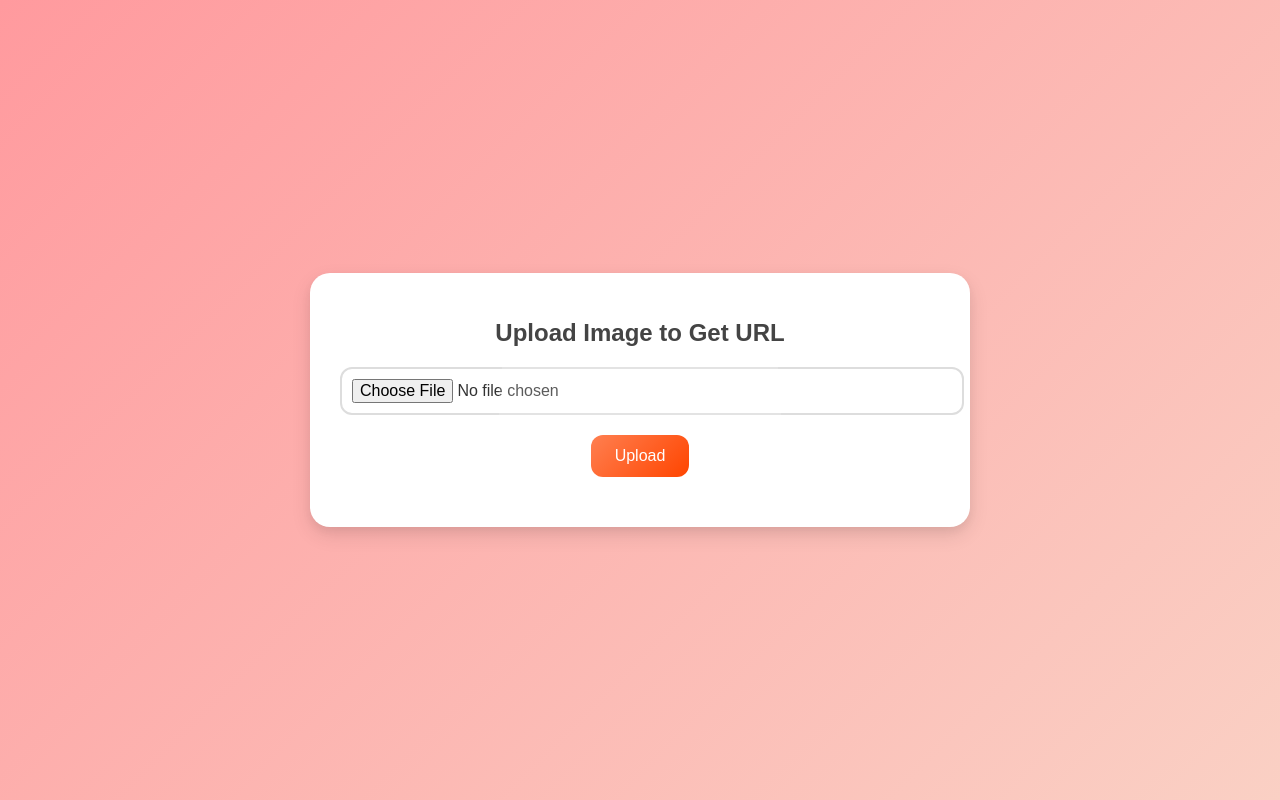
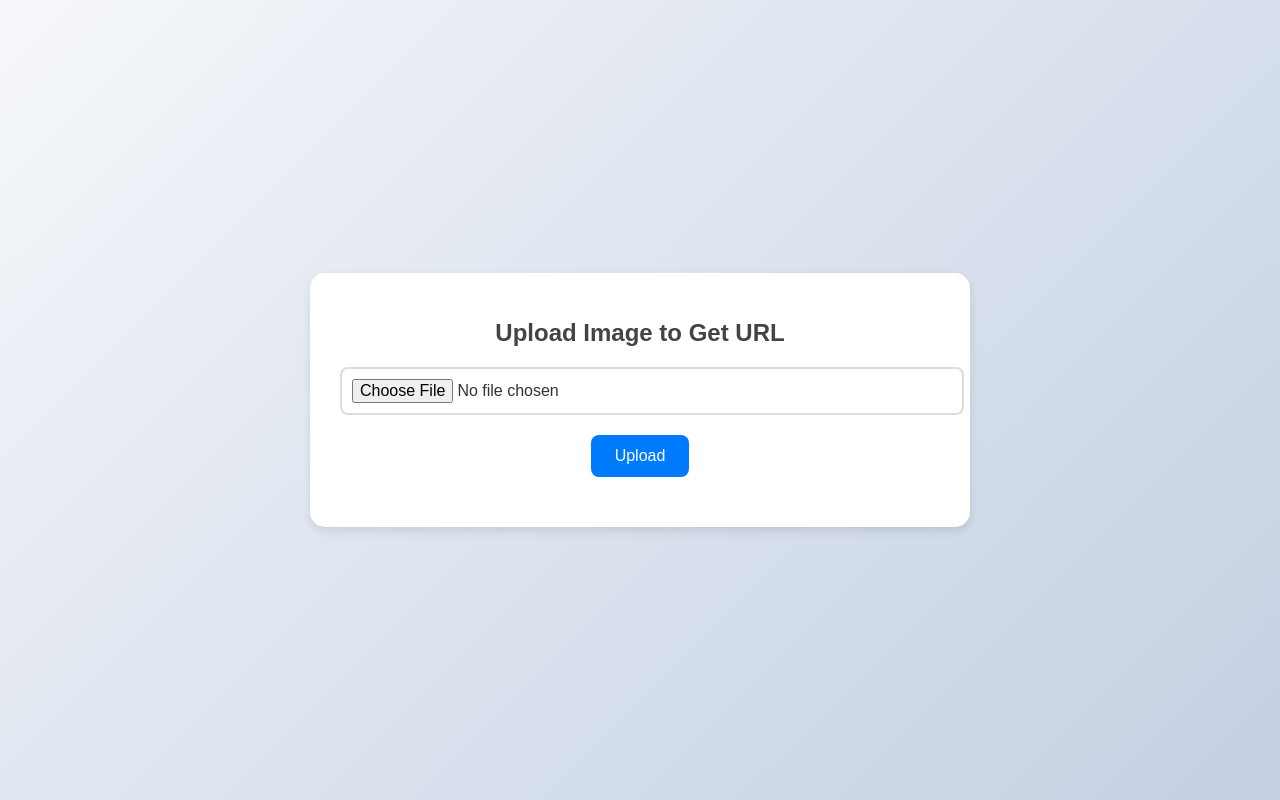
Before and after one commit to DaffTzy5912/Trl, a website: page public/index.html in a window 1280 px wide. Drawn offline with Linux system fonts and the light colour scheme.

Commit message:
Update index.html

```diff
--- a/public/index.html
+++ b/public/index.html
@@ -3,13 +3,14 @@
 <head>
     <meta charset="UTF-8">
     <meta name="viewport" content="width=device-width, initial-scale=1.0">
-    <title>Image to URL</title>
+    <title>Image to URL - Catbox Upload</title>
     <style>
+        /* Modern CSS Styling */
         body {
             font-family: 'Arial', sans-serif;
             margin: 0;
             padding: 0;
-            background: linear-gradient(135deg, #ff9a9e, #fad0c4);
+            background: linear-gradient(135deg, #f5f7fa, #c3cfe2);
             color: #333;
             display: flex;
             justify-content: center;
@@ -22,88 +23,53 @@
             width: 100%;
             background: white;
             padding: 30px;
-            border-radius: 20px;
-            box-shadow: 0 8px 20px rgba(0, 0, 0, 0.1), 0 4px 10px rgba(0, 0, 0, 0.05);
+            border-radius: 15px;
+            box-shadow: 0 4px 10px rgba(0, 0, 0, 0.1);
             text-align: center;
-            position: relative;
-            overflow: hidden;
-        }
-
-        .container::before {
-            content: '';
-            position: absolute;
-            top: -50%;
-            left: -50%;
-            width: 200%;
-            height: 200%;
-            background: radial-gradient(circle, rgba(255, 255, 255, 0.2) 20%, transparent 20%);
-            transform: rotate(45deg);
-            animation: lightEffect 10s infinite linear;
-        }
-
-        @keyframes lightEffect {
-            0% {
-                transform: rotate(0deg);
-            }
-            100% {
-                transform: rotate(360deg);
-            }
         }
 
         h1 {
             font-size: 24px;
             margin-bottom: 20px;
             color: #444;
-            position: relative;
-            z-index: 1;
         }
 
         input[type="file"] {
             margin-bottom: 20px;
             padding: 10px;
             border: 2px solid #ddd;
-            border-radius: 12px;
+            border-radius: 8px;
             width: 100%;
             font-size: 16px;
-            transition: border-color 0.3s ease;
-        }
-
-        input[type="file"]:hover {
-            border-color: #ff7f50;
         }
 
         button {
             padding: 12px 24px;
             font-size: 16px;
             color: white;
-            background: linear-gradient(135deg, #ff7f50, #ff4500);
+            background: #007bff;
             border: none;
-            border-radius: 12px;
+            border-radius: 8px;
             cursor: pointer;
             transition: background 0.3s ease;
-            position: relative;
-            z-index: 1;
         }
 
         button:hover {
-            background: linear-gradient(135deg, #ff4500, #ff7f50);
+            background: #0056b3;
         }
 
         #result {
             margin-top: 20px;
             text-align: left;
-            position: relative;
-            z-index: 1;
         }
 
         #result a {
-            color: #ff7f50;
+            color: #007bff;
             text-decoration: none;
-            transition: color 0.3s ease;
         }
 
         #result a:hover {
-            color: #ff4500;
+            text-decoration: underline;
         }
 
         .copy-btn {
@@ -111,15 +77,15 @@
             padding: 5px 10px;
             font-size: 14px;
             color: white;
-            background: linear-gradient(135deg, #00bfff, #1e90ff);
+            background: #28a745;
             border: none;
-            border-radius: 8px;
+            border-radius: 5px;
             cursor: pointer;
             transition: background 0.3s ease;
         }
 
         .copy-btn:hover {
-            background: linear-gradient(135deg, #1e90ff, #00bfff);
+            background: #218838;
         }
     </style>
 </head>
@@ -153,6 +119,7 @@ document.getElementById('uploadForm').addEventListener('submit', async (e) => {
 
         const data = await res.json();
         if (data.url) {
+            // Display result with copy button
             document.getElementById('result').innerHTML = `
                 <p><strong>URL:</strong>
                     <a href="${data.url}" target="_blank">${data.url}</a>
@@ -169,6 +136,7 @@ document.getElementById('uploadForm').addEventListener('submit', async (e) => {
     }
 });
 
+// Function to copy text to clipboard
 function copyToClipboard(text) {
     navigator.clipboard.writeText(text).then(() => {
         alert('Link copied to clipboard!');
```
